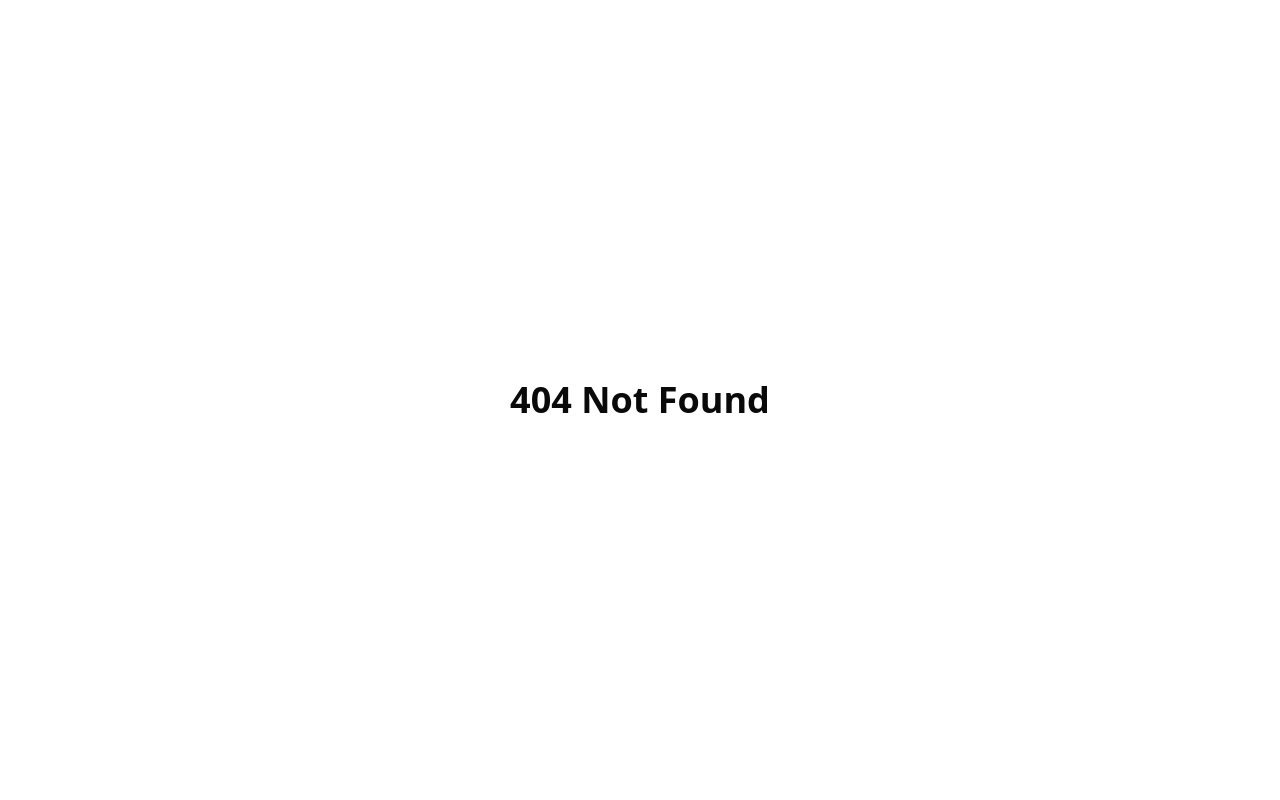
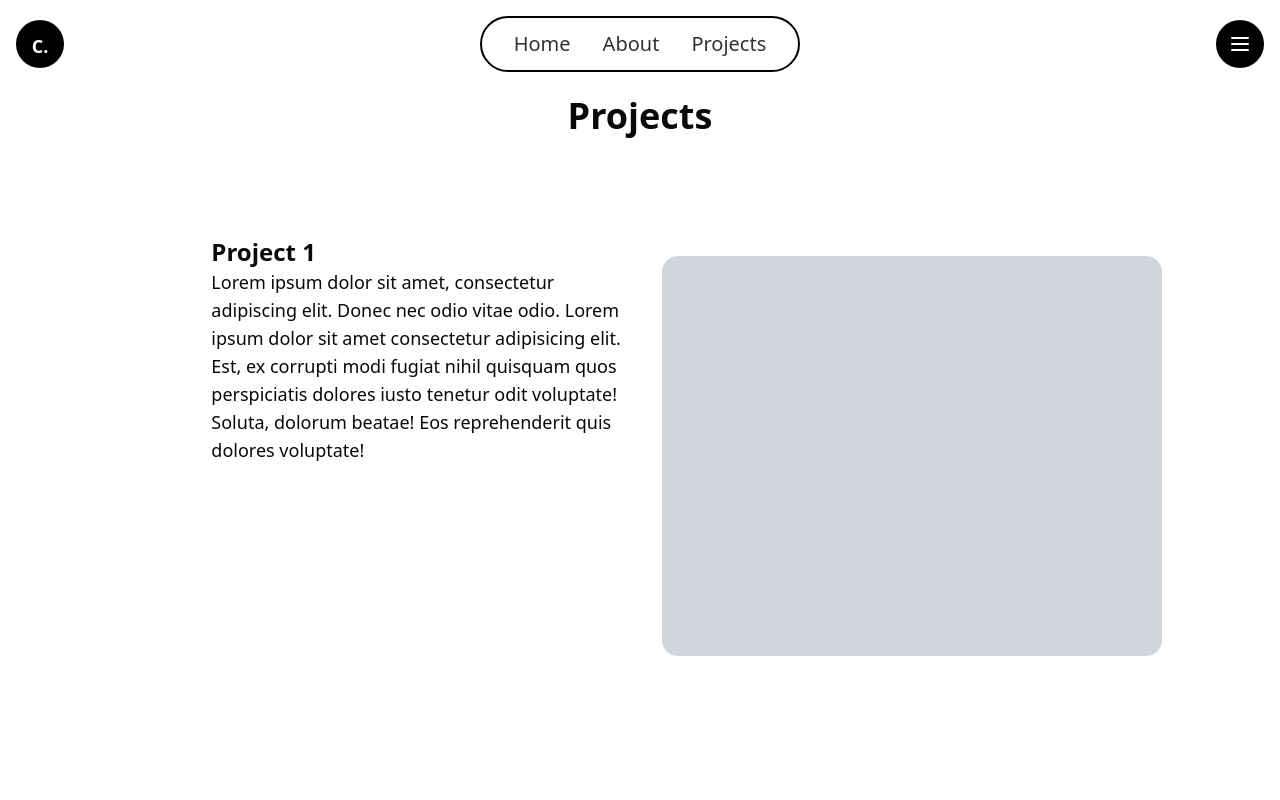
Before and after one commit to repsacl/casper., a React (Vite) app: page /projects in a window 1280 px wide. Before the commit this address had no page. Shown: the top 800 px of the page. Built offline with nearby package versions, Linux system fonts and the light colour scheme.

Commit message:
project page

```diff
--- a/src/components/Navbar.jsx
+++ b/src/components/Navbar.jsx
@@ -1,5 +1,6 @@
+import { useState, useEffect } from "react"
 import Links from "./motion/links"
-import { Menu } from "lucide-react"
+import { Menu, X } from "lucide-react"
 import { Link } from "react-router-dom"
 import { motion } from "motion/react"
 
@@ -7,6 +8,16 @@ import { motion } from "motion/react"
 const DURATION = 0.22;
 
 function Navbar() {
+    const [sideBar, setSideBar] = useState(false);
+
+    useEffect(() => {
+        if (sideBar) {
+            document.body.style.overflow = "hidden";
+        } else {
+            document.body.style.overflow = "auto";
+        }
+    }, [sideBar]);
+
   return (
     <motion.nav
     className="flex justify-between items-center m-3"
@@ -18,9 +29,15 @@ function Navbar() {
         animate = {{ opacity: 1, y: 0 }}
         transition = {{ duration: .9, type: "spring", bounce: 0.3, delay: .4, ease: "easeInOut" }}
         >
+            <Link to="/">
             <motion.div
-            whileHover={{ scale: 1.2 }}
-            whileTap={{ scale: 0.9 }}
+                initial="initial"
+                whileHover="hovered"
+                whileTap={{ scale: 0.85 }}
+                variants={{
+                    initial: {scale: 1},
+                    hovered: {scale: 1.2}
+                }}
                 transition={{
                     duration: DURATION,
                     ease: "easeInOut"
@@ -30,6 +47,7 @@ function Navbar() {
             >
                 C.
             </motion.div>
+            </Link>
         </motion.div>
 
         <motion.ul
@@ -37,16 +55,16 @@ function Navbar() {
         animate = {{ opacity: 1, scale: 1 }}
         transition = {{ duration: .5, scale: { type: "spring", visualDuration: 0.4, bounce: 0.3 }, }}
 
-        className="flex w-fit rounded-4xl m-1 gap-8 p-3 px-8 text-xl bg-black text-white dark:bg-gray-200 dark:text-black"
+        className="flex w-fit rounded-4xl m-1 gap-8 p-3 px-8 text-xl border-solid border-2 border-black text-black dark:text-white dark:border-white"
         >
             <motion.li
                 initial="initial"
                 whileHover="hovered"
                 className="cursor-pointer"
-                whileTap={{ scale: 0.3 }}
+                whileTap={{ scale: 0.85 }}
                 variants={{
                     initial: {opacity: 0.8, scale: 1},
-                    hovered: {opacity: 1, scale: 1.1}
+                    hovered: {opacity: 1, scale: 1.2}
                 }}
                 transition={{
                     duration: DURATION,
@@ -61,9 +79,10 @@ function Navbar() {
                 initial="initial"
                 whileHover="hovered"
                 className="cursor-pointer"
+                whileTap={{ scale: 0.85 }}
                 variants={{
                     initial: {opacity: 0.8, scale: 1},
-                    hovered: {opacity: 1, scale: 1.1},
+                    hovered: {opacity: 1, scale: 1.2}
                 }}
                 transition={{
                     duration: DURATION,
@@ -78,9 +97,10 @@ function Navbar() {
                 initial="initial"
                 whileHover="hovered"
                 className="cursor-pointer"
+                whileTap={{ scale: 0.85 }}
                 variants={{
                     initial: {opacity: 0.8, scale: 1},
-                    hovered: {opacity: 1, scale: 1.1}
+                    hovered: {opacity: 1, scale: 1.2}
                 }}
                 transition={{
                     duration: DURATION,
@@ -88,7 +108,7 @@ function Navbar() {
                 }}
             >
                 {/* <Links to="/contact">Contact</Links> */}
-                <Link to="/contact">Contact</Link>
+                <Link to="/projects">Projects</Link>
             </motion.li>
         </motion.ul>
 
@@ -105,9 +125,15 @@ function Navbar() {
                 ease: "easeInOut"
             }}
 
+            onClick={() => setSideBar(!sideBar)}
+
             className="h-12 w-12 cursor-pointer rounded-3xl m-1 p-3 font-bold text-lg bg-black text-white dark:bg-gray-200 dark:text-black text-center"
             >
+                {sideBar ? (
+                    <X />
+                ) : (
                     <Menu />
+                )}
             </motion.div>
         </motion.div>
     </motion.nav>
--- a/src/index.css
+++ b/src/index.css
@@ -40,7 +40,7 @@
 }
 
 .dark {
-  --background: oklch(0.145 0 0);
+  --background: oklch(0.185 0 0);
   --foreground: oklch(0.985 0 0);
   --card: oklch(0.205 0 0);
   --card-foreground: oklch(0.985 0 0);
--- a/src/main.jsx
+++ b/src/main.jsx
@@ -8,6 +8,7 @@ import { motion, AnimatePresence } from 'motion/react'
 import App from './pages/App.jsx'
 import About from './pages/About.jsx'
 import Contact from './pages/Contact.jsx'
+import Projects from './pages/Projects.jsx'
 import LoadingPage from './pages/LoadingPage.jsx'
 import Nopage from './pages/Nopage.jsx'
 
@@ -61,8 +62,8 @@ const router = createBrowserRouter([
         element: <About />,
       },
       {
-        path: '/contact',
-        element: <Contact />,
+        path: '/projects',
+        element: <Projects />,
       },
     ],
   },
--- a/src/pages/About.jsx
+++ b/src/pages/About.jsx
@@ -11,7 +11,7 @@ function About() {
        exit={{ opacity: 0 }}
 
        transition={{
-        duration: 1,
+        duration: .5,
         ease: "easeInOut"
       }}
 
--- a/src/pages/App.jsx
+++ b/src/pages/App.jsx
@@ -10,7 +10,7 @@ function App() {
       exit={{ opacity: 0 }}
 
       transition={{
-        duration: 1,
+        duration: .5,
         ease: "easeInOut"
       }}
 
--- a/src/pages/Contact.jsx
+++ b/src/pages/Contact.jsx
@@ -11,7 +11,7 @@ function Contact() {
        exit={{ opacity: 0 }}
 
        transition={{
-        duration: 1,
+        duration: .5,
         ease: "easeInOut"
       }}
 
--- /dev/null
+++ b/src/pages/Projects.jsx
@@ -0,0 +1,39 @@
+import React from 'react'
+import { motion } from 'motion/react'
+
+function Projects() {
+  return (
+    <>
+      <motion.div
+       initial={{ opacity: 0 }}
+       animate={{ opacity: 1 }}
+       exit={{ opacity: 0 }}
+
+       transition={{
+        duration: .5,
+        ease: "easeInOut"
+      }}
+
+       className="flex flex-col items-center h-screen"
+       >
+        <h1 className="text-4xl text-center font-bold m-2 mb-25">Projects</h1>
+
+        <div className='flex  justify-center gap-1'>
+
+          <div className="flex flex-col w-1/3">
+            <h1 className="text-2xl font-bold">Project 1</h1>
+            <p className="text-lg">Lorem ipsum dolor sit amet, consectetur adipiscing elit. Donec nec odio vitae odio. Lorem ipsum dolor sit amet consectetur adipisicing elit. Est, ex corrupti modi fugiat nihil quisquam quos perspiciatis dolores iusto tenetur odit voluptate! Soluta, dolorum beatae! Eos reprehenderit quis dolores voluptate!</p>
+          </div>
+
+          <div className="w-1/3">
+            <div className='h-100 w-125 bg-gray-300 m-5 rounded-2xl'></div>
+          </div>
+
+        </div>
+
+      </motion.div>
+    </>
+  )
+}
+
+export default Projects
```
Lines whose indentation alone changed are shown as unchanged.
